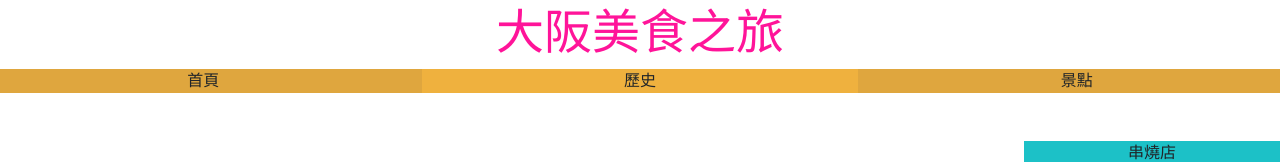
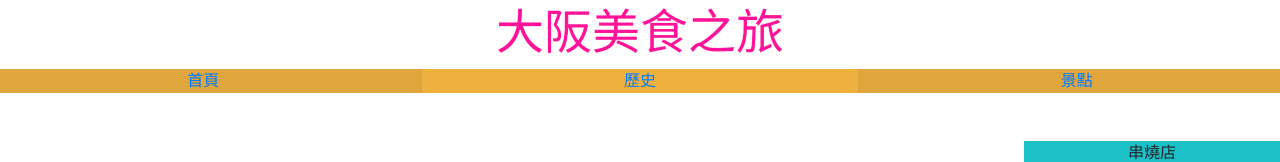
Before and after one commit to aaaa666657/group-5, a plain HTML site: page yummy.html in a window 1280 px wide. Shown: the part 403-565 px from the top of the page. Drawn offline with nearby package versions, Linux system fonts and the light colour scheme.

Commit message:
Update yummy.html

```diff
--- a/yummy.html
+++ b/yummy.html
@@ -1,3 +1,4 @@
+
 <!DOCTYPE html>
 <html lang="zh-Hant-TW">
 <head>
@@ -29,9 +30,9 @@
                 <div class="b">
         <div class="row">
 
-        <div class="col" style="background-color:rgb(223, 166, 62);">首頁</div>
-        <div class="col" style="background-color:rgba(235, 155, 8, 0.781);">歷史</div>
-        <div class="col" style="background-color:rgb(223, 166, 62);">景點</div><br>
+        <div class="col" style="background-color:rgb(223, 166, 62);"><a href="https://aaaa666657.github.io/group-5/">首頁</a></div>
+        <div class="col" style="background-color:rgba(235, 155, 8, 0.781);"><a href="https://aaaa666657.github.io/group-5/history.html">歷史</a></div>
+        <div class="col" style="background-color:rgb(223, 166, 62);"><a href="https://aaaa666657.github.io/group-5/view.html">景點</a></div><br>
         </div><br><br>
 
         <div id = "one" style="background-color:rgb(28, 193, 199);width:20%;height:60%;float:right">串燒店</div><br><br>
```
